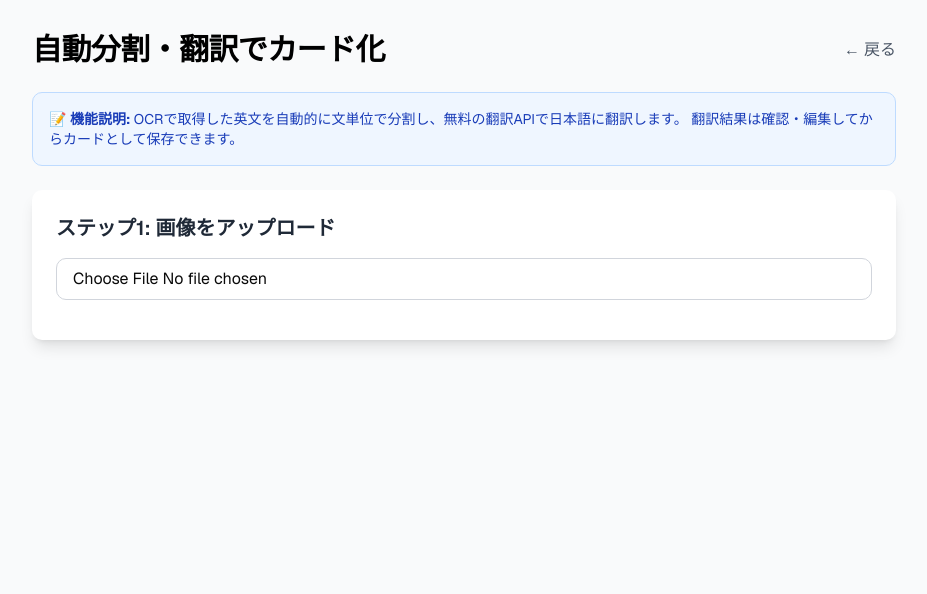
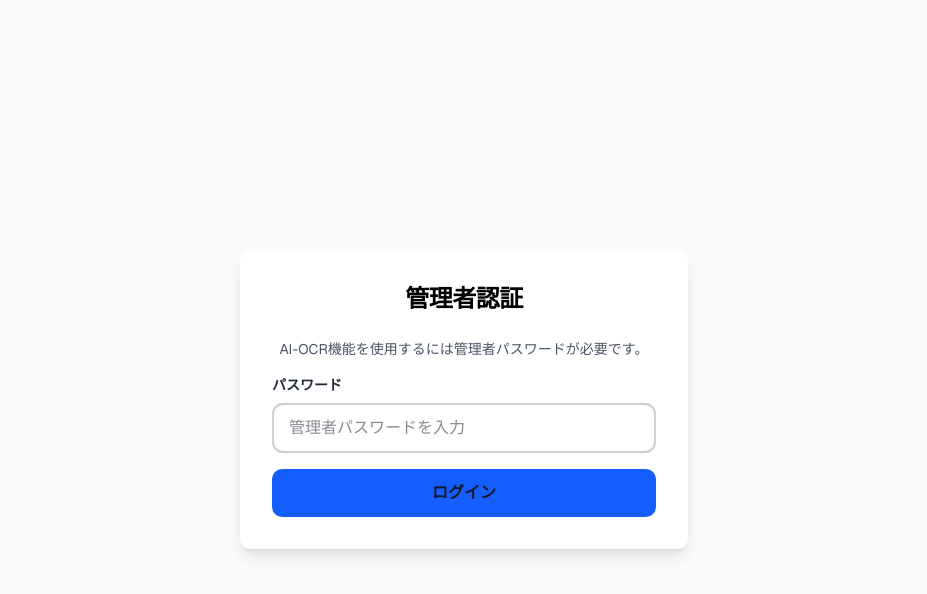
Before and after one commit to eightchip/Instant-Output, a Next.js app: page /cards/ai-card in a window 1280 px wide. Shown: the top 594 px of the page, without its empty margins (176-1103 px from the left). Built offline with nearby package versions, Linux system fonts and the light colour scheme.

Commit message:
Fix build errors: duplicate variable name and missing dependency array

```diff
--- a/app/cards/ai-card/page.tsx
+++ b/app/cards/ai-card/page.tsx
@@ -1,16 +1,19 @@
 "use client";
 
-import { useState, Suspense } from "react";
+import { useState, Suspense, useEffect } from "react";
 import { useRouter } from "next/navigation";
 import { storage } from "@/lib/storage";
-import { ocrService } from "@/lib/ocr";
 import { Source } from "@/types/ai-card";
 import { generateCardCandidates } from "@/lib/text-processing";
+import { isAdminAuthenticated, setAdminAuthenticated, verifyAdminPassword } from "@/lib/admin-auth";
 import MessageDialog from "@/components/MessageDialog";
 import LoadingSpinner from "@/components/LoadingSpinner";
 
 function AICardContent() {
   const router = useRouter();
+  const [isAuthenticated, setIsAuthenticated] = useState(false);
+  const [password, setPassword] = useState("");
+  const [savedPassword, setSavedPassword] = useState("");
   const [imageFile, setImageFile] = useState<File | null>(null);
   const [imagePreview, setImagePreview] = useState<string | null>(null);
   const [isProcessing, setIsProcessing] = useState(false);
@@ -24,6 +27,11 @@ function AICardContent() {
     message: "",
   });
 
+  useEffect(() => {
+    // 認証状態をチェック
+    setIsAuthenticated(isAdminAuthenticated());
+  }, []);
+
   const handleImageSelect = (e: React.ChangeEvent<HTMLInputElement>) => {
     const file = e.target.files?.[0];
     if (!file) return;
@@ -36,22 +44,57 @@ function AICardContent() {
     reader.readAsDataURL(file);
   };
 
+  const handleLogin = () => {
+    if (verifyAdminPassword(password)) {
+      setAdminAuthenticated(true);
+      setIsAuthenticated(true);
+      setSavedPassword(password); // パスワードを保存（OCR実行時に使用）
+      setPassword("");
+    } else {
+      setMessageDialog({
+        isOpen: true,
+        title: "認証エラー",
+        message: "管理者パスワードが正しくありません。",
+      });
+    }
+  };
+
   const handleOCR = async () => {
     if (!imageFile || !imagePreview) return;
 
     setIsProcessing(true);
     setProgress(0);
-    setStatus("OCR処理中...");
+    setStatus("ChatGPT APIでOCR処理中...");
 
     try {
-      // OCR実行
-      const ocrResult = await ocrService.extractText(imageFile, (progress) => {
-        setProgress(progress.progress);
-        setStatus(progress.status);
+      // ChatGPT APIを使用してOCR実行
+      setStatus("画像をアップロード中...");
+      setProgress(0.2);
+
+      const response = await fetch("/api/ai-ocr", {
+        method: "POST",
+        headers: {
+          "Content-Type": "application/json",
+        },
+        body: JSON.stringify({
+          imageBase64: imagePreview,
+          password: savedPassword, // 保存された管理者パスワードを送信
+        }),
       });
 
+      setProgress(0.5);
+      setStatus("テキストを抽出中...");
+
+      if (!response.ok) {
+        const errorData = await response.json();
+        throw new Error(errorData.message || "OCR処理に失敗しました。");
+      }
+
+      const ocrResult = await response.json();
+      setProgress(1.0);
+      setStatus("OCR完了");
+
       setRawOcrText(ocrResult.text);
-      setStatus("OCR完了");
 
       // Sourceを保存
       await storage.init();
@@ -68,7 +111,7 @@ function AICardContent() {
       setMessageDialog({
         isOpen: true,
         title: "OCRエラー",
-        message: "OCR処理に失敗しました。",
+        message: error instanceof Error ? error.message : "OCR処理に失敗しました。",
       });
       setStatus("エラー");
     } finally {
@@ -117,35 +160,95 @@ function AICardContent() {
     }
   };
 
+  // 認証が必要な場合
+  if (!isAuthenticated) {
+    return (
+      <div className="flex min-h-screen flex-col bg-gray-50 dark:bg-gray-900">
+        <main className="flex-1 px-4 py-8 max-w-4xl mx-auto w-full flex items-center justify-center">
+          <div className="bg-white dark:bg-gray-800 rounded-lg shadow-lg p-8 w-full max-w-md">
+            <h1 className="text-2xl font-bold mb-6 text-center dark:text-white">管理者認証</h1>
+            <p className="text-sm text-gray-600 dark:text-gray-400 mb-4 text-center">
+              AI-OCR機能を使用するには管理者パスワードが必要です。
+            </p>
+            <div className="space-y-4">
+              <div>
+                <label className="block text-sm font-semibold mb-2 dark:text-gray-300">
+                  パスワード
+                </label>
+                <input
+                  type="password"
+                  value={password}
+                  onChange={(e) => setPassword(e.target.value)}
+                  onKeyDown={(e) => {
+                    if (e.key === "Enter") {
+                      handleLogin();
+                    }
+                  }}
+                  placeholder="管理者パスワードを入力"
+                  className="w-full border border-gray-300 dark:border-gray-600 rounded-lg px-4 py-3 bg-white dark:bg-gray-700 text-gray-900 dark:text-white"
+                  autoFocus
+                />
+              </div>
+              <button
+                onClick={handleLogin}
+                className="w-full bg-blue-600 hover:bg-blue-700 text-white font-bold py-3 px-4 rounded-lg"
+              >
+                ログイン
+              </button>
+            </div>
+          </div>
+        </main>
+        <MessageDialog
+          isOpen={messageDialog.isOpen}
+          title={messageDialog.title}
+          message={messageDialog.message}
+          onClose={() => setMessageDialog({ isOpen: false, title: "", message: "" })}
+        />
+      </div>
+    );
+  }
+
   return (
-    <div className="flex min-h-screen flex-col bg-gray-50">
+    <div className="flex min-h-screen flex-col bg-gray-50 dark:bg-gray-900">
       <main className="flex-1 px-4 py-8 max-w-4xl mx-auto w-full">
         <div className="flex items-center justify-between mb-6">
-          <h1 className="text-3xl font-bold">自動分割・翻訳でカード化</h1>
-          <button
-            onClick={() => router.back()}
-            className="text-gray-600 hover:text-gray-800"
-          >
-            ← 戻る
-          </button>
+          <h1 className="text-3xl font-bold dark:text-white">AI-OCRでカード化（管理者専用）</h1>
+          <div className="flex items-center gap-3">
+            <button
+              onClick={() => {
+                setAdminAuthenticated(false);
+                setIsAuthenticated(false);
+                setSavedPassword(""); // パスワードをクリア
+              }}
+              className="text-sm text-gray-600 dark:text-gray-400 hover:text-gray-800 dark:hover:text-gray-200"
+            >
+              ログアウト
+            </button>
+            <button
+              onClick={() => router.back()}
+              className="text-gray-600 dark:text-gray-400 hover:text-gray-800 dark:hover:text-gray-200"
+            >
+              ← 戻る
+            </button>
+          </div>
         </div>
 
-        <div className="bg-blue-50 border border-blue-200 rounded-lg p-4 mb-6">
-          <p className="text-sm text-blue-800">
-            📝 <strong>機能説明:</strong> OCRで取得した英文を自動的に文単位で分割し、無料の翻訳APIで日本語に翻訳します。
+        <div className="bg-blue-50 dark:bg-blue-900/20 border border-blue-200 dark:border-blue-800 rounded-lg p-4 mb-6">
+          <p className="text-sm text-blue-800 dark:text-blue-200">
+            📝 <strong>機能説明:</strong> ChatGPT APIを使用して画像から英文を抽出し、自動的に文単位で分割して日本語に翻訳します。
             翻訳結果は確認・編集してからカードとして保存できます。
           </p>
         </div>
 
         <div className="space-y-6">
             {/* ステップ1: 画像アップロード */}
-            <div className="bg-white rounded-lg shadow-lg p-6">
-              <h2 className="text-xl font-semibold mb-4">ステップ1: 画像をアップロード</h2>
+            <div className="bg-white dark:bg-gray-800 rounded-lg shadow-lg p-6">
+              <h2 className="text-xl font-semibold mb-4 dark:text-white">ステップ1: 画像をアップロード</h2>
             <input
               type="file"
               accept="image/*"
               onChange={handleImageSelect}
-              className="w-full border border-gray-300 rounded-lg px-4 py-2 mb-4"
+              className="w-full border border-gray-300 dark:border-gray-600 rounded-lg px-4 py-2 mb-4 bg-white dark:bg-gray-700 text-gray-900 dark:text-white"
               disabled={isProcessing}
             />
             {imagePreview && (
@@ -161,8 +264,8 @@ function AICardContent() {
 
           {/* ステップ2: OCR */}
           {imageFile && (
-            <div className="bg-white rounded-lg shadow-lg p-6">
-              <h2 className="text-xl font-semibold mb-4">ステップ2: OCR実行</h2>
+            <div className="bg-white dark:bg-gray-800 rounded-lg shadow-lg p-6">
+              <h2 className="text-xl font-semibold mb-4 dark:text-white">ステップ2: ChatGPT APIでOCR実行</h2>
               {!rawOcrText ? (
                 <div>
                   <button
@@ -186,11 +289,11 @@ function AICardContent() {
                 </div>
               ) : (
                 <div>
-                  <p className="text-sm text-gray-600 mb-2">OCR結果:</p>
+                  <p className="text-sm text-gray-600 dark:text-gray-400 mb-2">OCR結果:</p>
                   <textarea
                     value={rawOcrText}
                     readOnly
-                    className="w-full border border-gray-300 rounded-lg px-4 py-3 min-h-[200px] bg-gray-50"
+                    className="w-full border border-gray-300 dark:border-gray-600 rounded-lg px-4 py-3 min-h-[200px] bg-gray-50 dark:bg-gray-700 text-gray-900 dark:text-white"
                   />
                 </div>
               )}
@@ -199,8 +302,8 @@ function AICardContent() {
 
           {/* ステップ3: 自動分割・翻訳 */}
           {rawOcrText && (
-            <div className="bg-white rounded-lg shadow-lg p-6">
-              <h2 className="text-xl font-semibold mb-4">ステップ3: 自動分割・翻訳</h2>
+            <div className="bg-white dark:bg-gray-800 rounded-lg shadow-lg p-6">
+              <h2 className="text-xl font-semibold mb-4 dark:text-white">ステップ3: 自動分割・翻訳</h2>
               <button
                 onClick={handleAutoCard}
                 disabled={isProcessing}
--- a/app/practice/page.tsx
+++ b/app/practice/page.tsx
@@ -388,7 +388,7 @@ function PracticeContent() {
         router.push("/");
       }, 1500);
     }
-  };
+  }, [currentCard, manualResult, autoGradingResult, mode, typingStartTime, userAnswer, currentIndex, cards.length, results, startTime, router, saveCardResult, saveStudySession, setResults, setUserAnswer, setShowAnswer, setAutoGradingResult, setManualResult, setTypingStartTime, setTypingStats, setMessageDialog, tts]);
 
   // セッションIDを保持（同じセッションを更新するため）
   const sessionIdRef = useRef<string | null>(null);
--- /dev/null
+++ b/lib/admin-auth.ts
@@ -0,0 +1,21 @@
+// 管理者認証機能
+
+const ADMIN_PASSWORD = process.env.NEXT_PUBLIC_ADMIN_PASSWORD || "admin123";
+
+export function verifyAdminPassword(password: string): boolean {
+  return password === ADMIN_PASSWORD;
+}
+
+export function isAdminAuthenticated(): boolean {
+  if (typeof window === "undefined") return false;
+  return sessionStorage.getItem("admin_authenticated") === "true";
+}
+
+export function setAdminAuthenticated(authenticated: boolean): void {
+  if (typeof window === "undefined") return;
+  if (authenticated) {
+    sessionStorage.setItem("admin_authenticated", "true");
+  } else {
+    sessionStorage.removeItem("admin_authenticated");
+  }
+}
```
Also changed, not shown: app/api/ai-ocr/route.ts (added, +128 -0 lines), lib/statistics.ts (+4 -4 lines).
